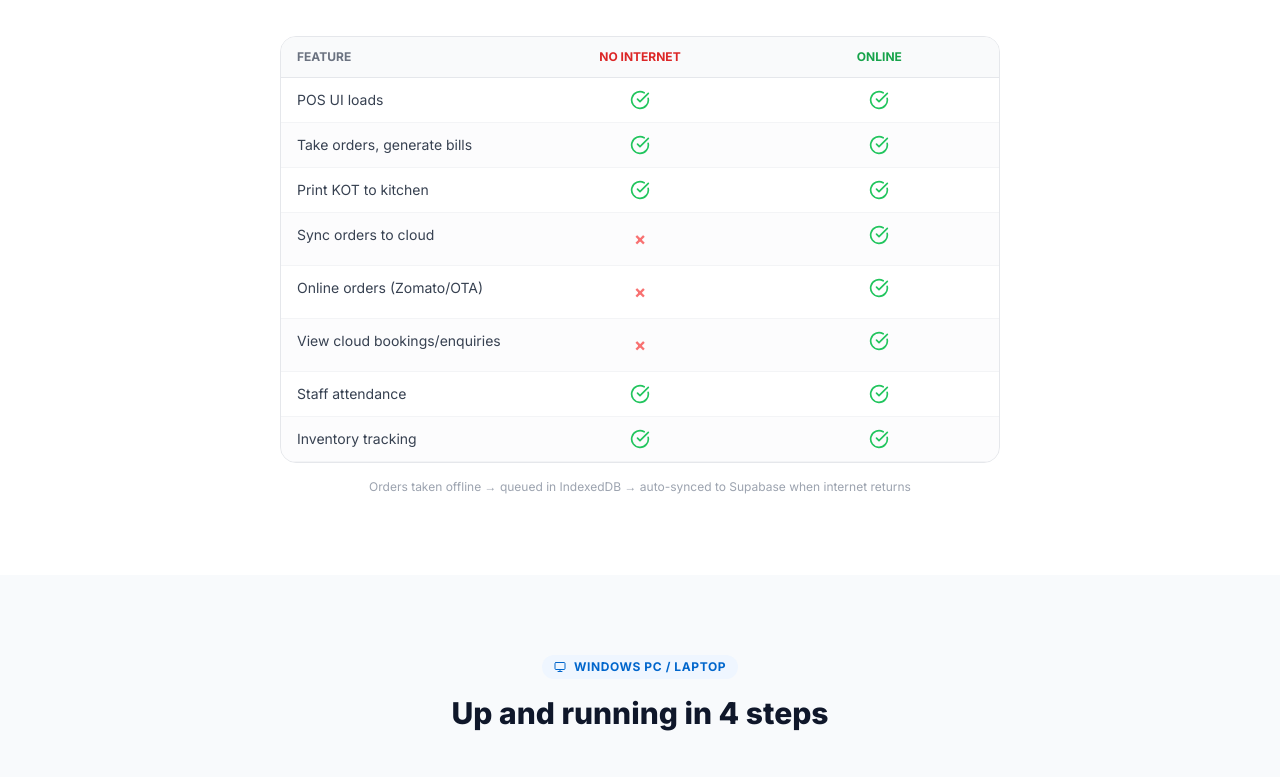
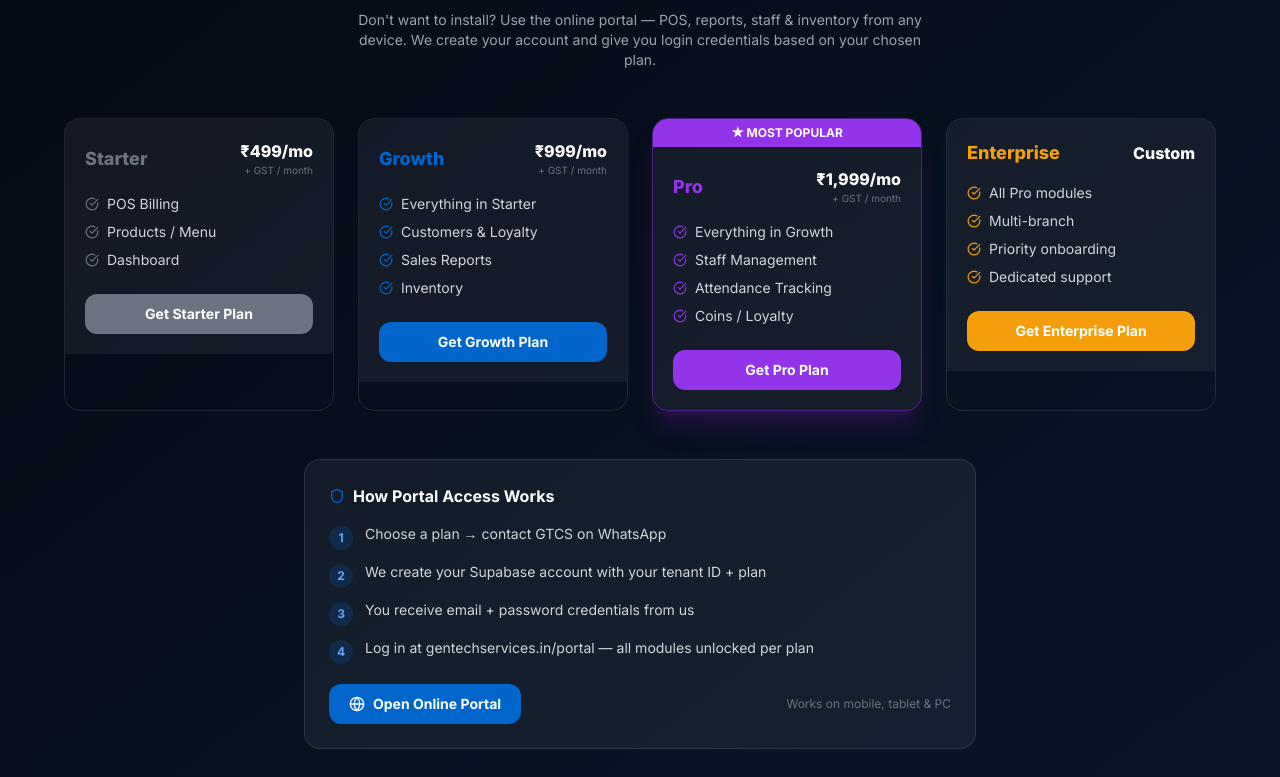
Before and after one commit to lokgenius-hub/gtcs, a Next.js app: page /download in a window 1280 px wide. Shown: the part 2584-3361 px from the top of the page. Built offline with nearby package versions, Linux system fonts and the light colour scheme.

Commit message:
Update page.tsx

```diff
--- a/src/app/download/page.tsx
+++ b/src/app/download/page.tsx
@@ -5,7 +5,7 @@ import Link from 'next/link'
 import {
   Download, Monitor, WifiOff, Wifi, CheckCircle, Zap, MessageCircle,
   Utensils, BedDouble, Users, TrendingUp, Building2, Crown, Package,
-  ChefHat, Coins, QrCode, BarChart3, Shield, ArrowRight,
+  ChefHat, Coins, QrCode, BarChart3, Shield, ArrowRight, Globe,
 } from 'lucide-react'
 
 export const metadata = {
@@ -14,7 +14,7 @@ export const metadata = {
 }
 
 // GitHub Releases CDN — always latest version, no version number needed
-const GH_BASE = 'https://github.com/gentechcs/hospiflow-apps/releases/latest/download'
+const GH_BASE = 'https://github.com/lokgenius-hub/hospiflow-apps/releases/latest/download'
 const WA_NUMBER = process.env.NEXT_PUBLIC_WHATSAPP || '919876543210'
 const waLink = (msg: string) => `https://wa.me/${WA_NUMBER}?text=${encodeURIComponent(msg)}`
 
@@ -344,6 +344,97 @@ export default function DownloadPage() {
           </div>
         </section>
 
+        {/* ── Online Portal Plans ──────────────────────────────── */}
+        <section className="py-20 bg-gradient-to-br from-[#050A14] to-[#0A1628] text-white">
+          <div className="container mx-auto px-6">
+            <div className="text-center mb-12">
+              <div className="inline-flex items-center gap-2 bg-[#0066CC]/20 border border-[#0066CC]/30 text-[#60A5FA] px-3 py-1 rounded-full text-xs font-bold mb-4 uppercase tracking-wider">
+                <Globe className="w-3 h-3" /> Online Portal — No Download Needed
+              </div>
+              <h2 className="text-3xl font-extrabold mb-3">Manage From Your Browser</h2>
+              <p className="text-gray-400 max-w-xl mx-auto text-sm">
+                Don&apos;t want to install? Use the online portal — POS, reports, staff &amp; inventory from any device.
+                We create your account and give you login credentials based on your chosen plan.
+              </p>
+            </div>
+
+            <div className="grid sm:grid-cols-2 lg:grid-cols-4 gap-6 max-w-6xl mx-auto mb-12">
+              {([
+                { name: 'Starter',    price: '₹499/mo',   color: '#6B7280',
+                  modules: ['POS Billing', 'Products / Menu', 'Dashboard'], popular: false },
+                { name: 'Growth',     price: '₹999/mo',   color: '#0066CC',
+                  modules: ['Everything in Starter', 'Customers & Loyalty', 'Sales Reports', 'Inventory'], popular: false },
+                { name: 'Pro',        price: '₹1,999/mo', color: '#9333EA',
+                  modules: ['Everything in Growth', 'Staff Management', 'Attendance Tracking', 'Coins / Loyalty'], popular: true },
+                { name: 'Enterprise', price: 'Custom',    color: '#F59E0B',
+                  modules: ['All Pro modules', 'Multi-branch', 'Priority onboarding', 'Dedicated support'], popular: false },
+              ] as { name: string; price: string; color: string; modules: string[]; popular: boolean }[]).map(plan => (
+                <div key={plan.name}
+                  className={`rounded-2xl border overflow-hidden transition-all ${
+                    plan.popular
+                      ? 'border-[#9333EA]/50 shadow-xl shadow-purple-900/30'
+                      : 'border-white/10 hover:border-white/20'
+                  }`}>
+                  {plan.popular && (
+                    <div className="py-1.5 text-center text-xs font-bold text-white bg-[#9333EA]">★ MOST POPULAR</div>
+                  )}
+                  <div className="p-5 bg-white/5">
+                    <div className="flex items-center justify-between mb-4">
+                      <span className="font-extrabold text-lg" style={{ color: plan.color }}>{plan.name}</span>
+                      <div className="text-right">
+                        <p className="font-black text-white text-base">{plan.price}</p>
+                        {plan.price !== 'Custom' && <p className="text-[10px] text-gray-500">+ GST / month</p>}
+                      </div>
+                    </div>
+                    <ul className="space-y-2 mb-6">
+                      {plan.modules.map(m => (
+                        <li key={m} className="flex items-center gap-2 text-sm text-gray-300">
+                          <CheckCircle className="w-3.5 h-3.5 shrink-0" style={{ color: plan.color }} />
+                          {m}
+                        </li>
+                      ))}
+                    </ul>
+                    <a
+                      href={`https://wa.me/${WA_NUMBER}?text=${encodeURIComponent(`Hi GTCS! I want HospiFlow Online Portal — ${plan.name} Plan (${plan.price})`)}`}
+                      target="_blank" rel="noopener noreferrer"
+                      className="w-full flex items-center justify-center gap-2 py-2.5 rounded-xl text-sm font-bold text-white transition-all hover:opacity-80"
+                      style={{ backgroundColor: plan.color }}
+                    >
+                      Get {plan.name} Plan
+                    </a>
+                  </div>
+                </div>
+              ))}
+            </div>
+
+            <div className="max-w-2xl mx-auto bg-white/5 border border-white/10 rounded-2xl p-6">
+              <h4 className="font-bold text-white mb-4 flex items-center gap-2">
+                <Shield className="w-4 h-4 text-[#0066CC]" /> How Portal Access Works
+              </h4>
+              <ol className="space-y-3">
+                {[
+                  'Choose a plan → contact GTCS on WhatsApp',
+                  'We create your Supabase account with your tenant ID + plan',
+                  'You receive email + password credentials from us',
+                  'Log in at gentechservices.in/portal — all modules unlocked per plan',
+                ].map((step, i) => (
+                  <li key={i} className="flex items-start gap-3 text-sm text-gray-300">
+                    <span className="w-6 h-6 rounded-full bg-[#0066CC]/20 text-[#60A5FA] font-bold text-xs flex items-center justify-center shrink-0 mt-0.5">{i + 1}</span>
+                    {step}
+                  </li>
+                ))}
+              </ol>
+              <div className="mt-5 flex items-center justify-between flex-wrap gap-3">
+                <Link href="/portal"
+                  className="inline-flex items-center gap-2 bg-[#0066CC] hover:bg-[#0052A3] text-white px-5 py-2.5 rounded-xl text-sm font-bold transition-all">
+                  <Globe className="w-4 h-4" /> Open Online Portal
+                </Link>
+                <p className="text-xs text-gray-500">Works on mobile, tablet &amp; PC</p>
+              </div>
+            </div>
+          </div>
+        </section>
+
         {/* ── Offline matrix ────────────────────────────────────── */}
         <section className="py-20 bg-white">
           <div className="container mx-auto px-6 max-w-3xl">
```
